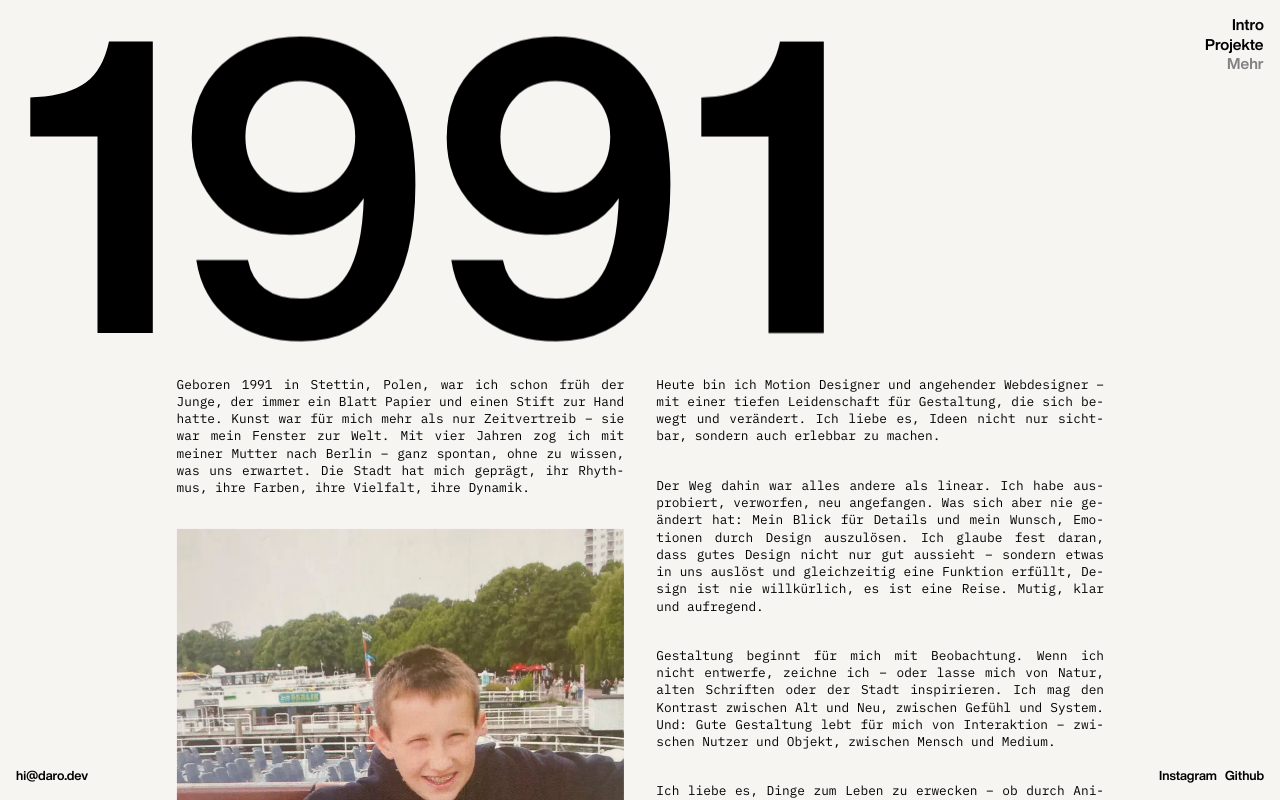
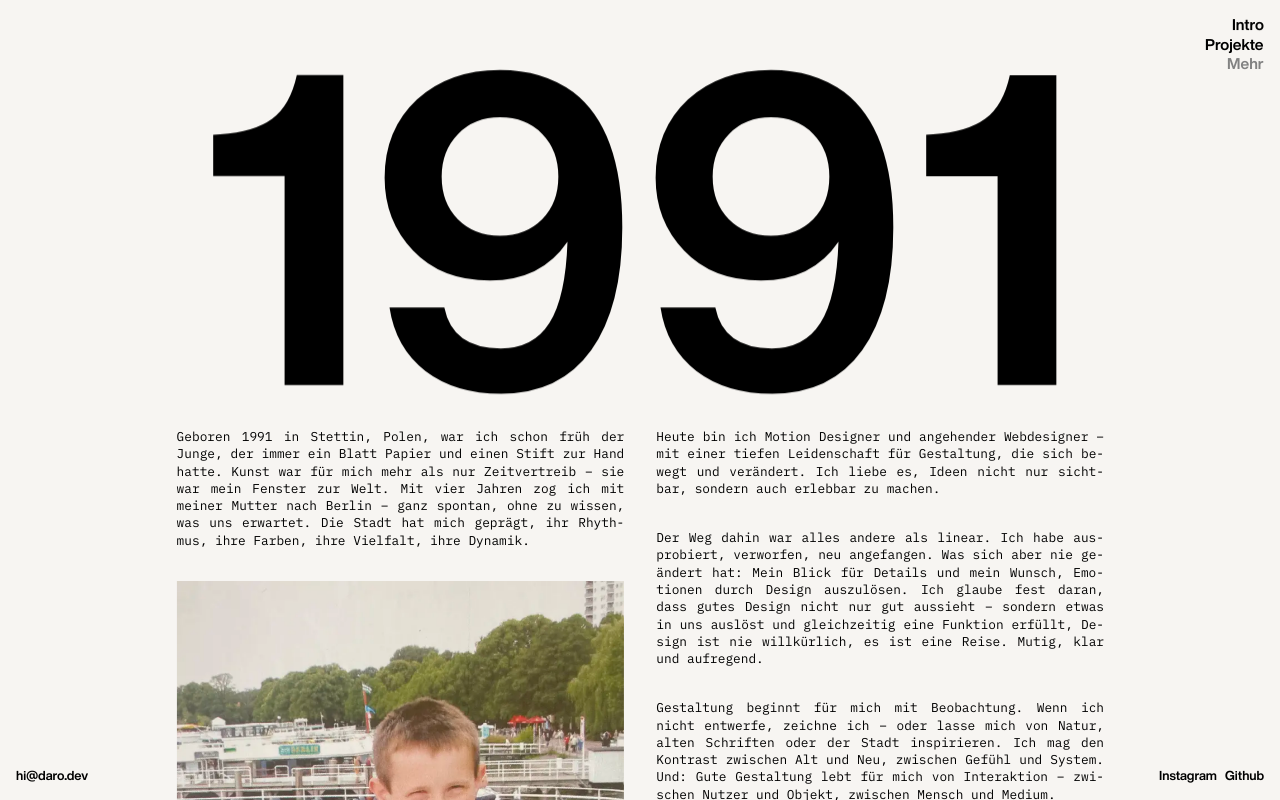
Before and after one commit to darko-img/portfolio_darek, a SvelteKit app: page /mehr in a window 1280 px wide. Shown: the top 800 px of the page. Built offline with nearby package versions, Linux system fonts and the light colour scheme.

Commit message:
about text fix

```diff
--- a/src/lib/animations/gsap.ts
+++ b/src/lib/animations/gsap.ts
@@ -95,8 +95,8 @@ export const aboutReveal = (
   tl.fromTo(
     selectors.tReveal,
     { opacity: 0 },
-    { opacity: 1, duration: 0.25, ease: defaultEase, force3D: true },
-    "<0.3"
+    { opacity: 1, duration: 0.5, ease: defaultEase, force3D: true },
+    "<0.5"
   );
 
   return tl;
--- a/src/routes/mehr/+page.svelte
+++ b/src/routes/mehr/+page.svelte
@@ -9,29 +9,22 @@
 
 <main>
 
-<header>
+<header></header>
 
-<!-- <span class="daro">
-  <span class="letter about-reveal">D</span>
-  <span class="letter about-reveal">A</span>
-  <span class="letter about-reveal">R</span>
-  <span class="letter about-reveal">O</span>
-</span> -->
-
-<span class="year">
-  <span class="letter2 about-reveal">1</span>
-  <span class="letter2 about-reveal">9</span>
-  <span class="letter2 about-reveal">9</span>
-  <span class="letter2 about-reveal">1</span>
-</span>
-
-</header>
 
 <div class="about-wrapper">
 
 <div class="spacer"></div>
 
 <div class="about">
+
+   <div class="year-row">
+    <span class="letter2 about-reveal">1</span>
+    <span class="letter2 about-reveal">9</span>
+    <span class="letter2 about-reveal">9</span>
+    <span class="letter2 about-reveal">1</span>
+  </div>
+
   <div class="col-1">
     <p class="t-reveal">Geboren 1991 in Stettin, Polen, war ich schon früh der Junge,
       der immer ein Blatt Papier und einen Stift zur Hand hatte.
@@ -107,32 +100,20 @@ header {
   position: static;
 }
 
-/* .daro {
+.year-row {
+  grid-column: 1 / -1;
+  display: flex;
+  justify-content: center;
+  overflow: hidden;
   width: 100%;
-  display: flex;
-  flex-direction: row;
-  justify-content: flex-start;
-} */
-
-.year {
-  width: 100%;
-  display: flex;
-  flex-direction: row;
-  justify-content: flex-start;
-  position: static;
+  flex-wrap: nowrap;
+  max-width: 100vw;
 }
 
-/* .letter {
-  font-size: 32vw;
+.letter2 {
+  font-size: 34vw;
   line-height: 0.8;
-  display: inline-block;
-  margin: 0;
-  padding: 0;
-} */
-
-.letter2 {
-  font-size: 32vw;
-  line-height: 0.8;
+  white-space: nowrap;
   display: inline-block;
   margin: 0;
   padding: 0;
@@ -160,6 +141,7 @@ header {
   margin: 0 auto;
   padding-top: 2rem;
   padding-bottom: 2rem;
+  position: relative;
 }
 
 .section + .section {
@@ -188,10 +170,6 @@ header {
   will-change: opacity;
 }
 
-.trev {
-  overflow: hidden;
-}
-
 @media (max-width: 1024px) {
   main {
     margin-top: 2rem;
@@ -208,9 +186,6 @@ header {
   .letter2 {
   font-size: 49vw;
   }
-  .year {
-  justify-content: center;
-  }
 }
 
 @media (max-width: 768px) {
@@ -226,9 +201,6 @@ header {
   .letter2 {
   font-size: 49vw;
   }
-  .year {
-  justify-content: center;
-  }
 }
 
 @media (max-width: 450px) {
@@ -241,9 +213,6 @@ header {
   .letter2 {
   font-size: 48vw;
   }
-  .year {
-  justify-content: center;
-  }
 }
 
 </style>
```
Also changed, not shown: src/routes/+page.svelte (+4 -5 lines).
